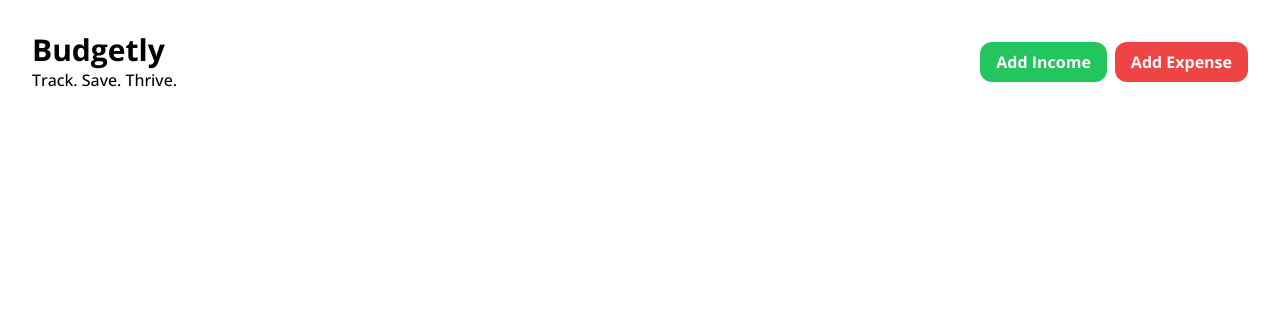
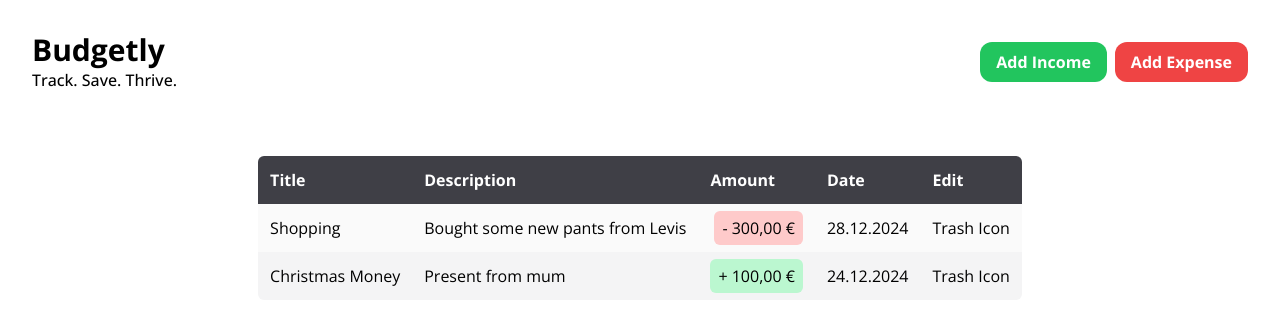
Before and after one commit to loefflerjakob/budgetly, a Vue app: page / in a window 1280 px wide. Shown: the top 332 px of the page. Built offline with nearby package versions, Linux system fonts and the light colour scheme.

Commit message:
new component: overviewTable

```diff
--- a/src/App.vue
+++ b/src/App.vue
@@ -1,11 +1,13 @@
 <script setup lang="ts">
 import MainNav from './components/MainNav.vue';
+import OverviewTable from './components/OverviewTable.vue';
 
 </script>
 
 <template>
   <div class="wrapper">
     <MainNav />
+    <OverviewTable />
   </div>
 
 </template>
--- a/src/assets/base.css
+++ b/src/assets/base.css
@@ -86,7 +86,6 @@ audio,
 video {
   margin: 0;
   padding: 0;
-  border: 0;
   vertical-align: baseline;
 }
 
--- /dev/null
+++ b/src/components/OverviewTable.vue
@@ -0,0 +1,42 @@
+<script lang="ts">
+export default {
+  name: 'OverviewTable',
+}
+</script>
+
+
+<template>
+  <div class="flex justify-center">
+    <div class="m-8 overflow-hidden rounded-md w-fit">
+      <table class="">
+        <thead>
+          <tr class="bg-zinc-700 text-white">
+            <th class="text-left p-3">Title</th>
+            <th class="text-left p-3">Description</th>
+            <th class="text-left p-3">Amount</th>
+            <th class="text-left p-3">Date</th>
+            <th class="text-left p-3">Edit</th>
+          </tr>
+        </thead>
+        <tbody>
+          <!-- TODO: Put table rows into own components -->
+          <tr class="bg-zinc-50">
+            <td class="p-3">Shopping</td>
+            <td class="p-3">Bought some new pants from Levis</td>
+            <td class="p-3 text-right"><span class="bg-red-200 rounded-md px-2 py-1.5">- 300,00 €</span></td>
+            <td class="p-3">28.12.2024</td>
+            <td class="p-3"><a>Trash Icon</a></td>
+          </tr>
+          <tr class="bg-zinc-100">
+            <td class="p-3">Christmas Money</td>
+            <td class="p-3">Present from mum</td>
+            <td class="p-3 text-right"><span class="bg-green-200 rounded-md px-2 py-1.5">+ 100,00 €</span></td>
+            <td class="p-3">24.12.2024</td>
+            <td class="p-3"><a>Trash Icon</a></td>
+          </tr>
+        </tbody>
+      </table>
+    </div>
+  </div>
+
+</template>
```
